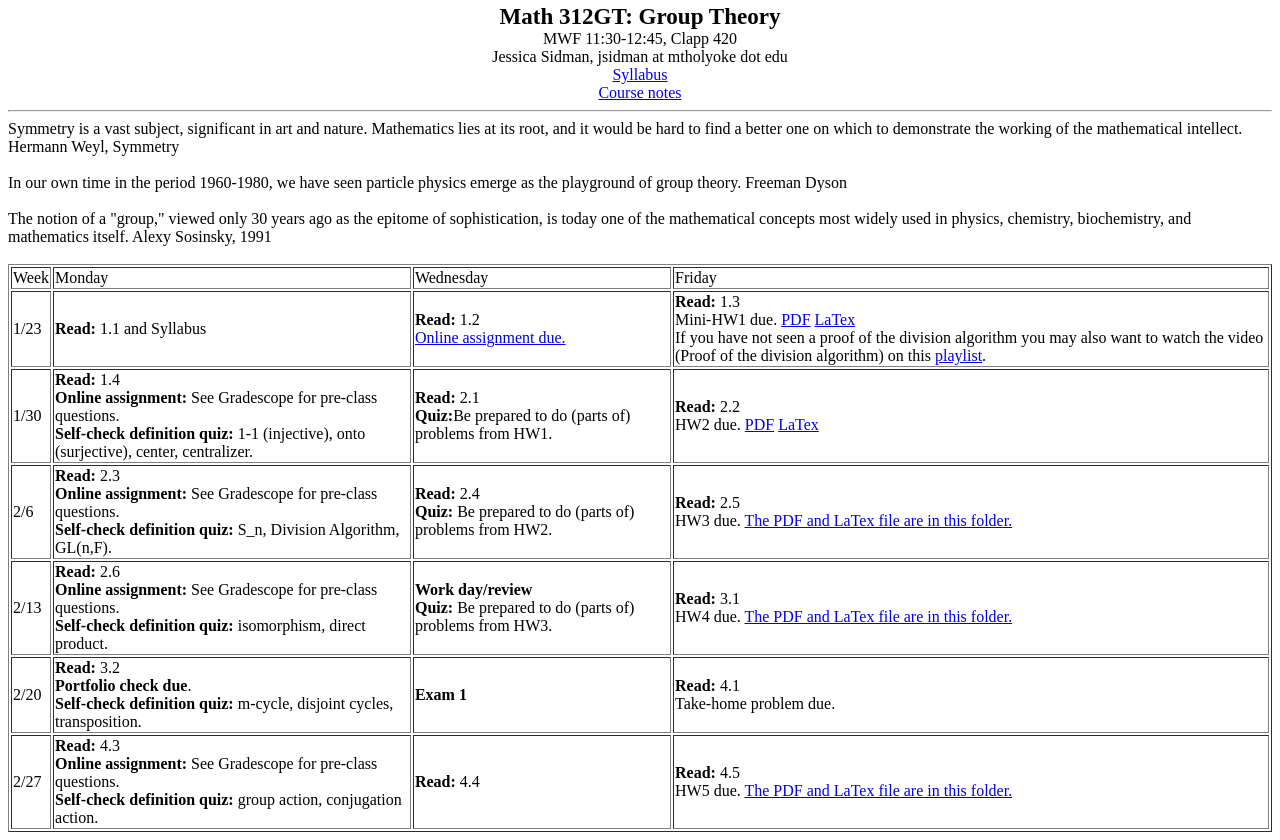
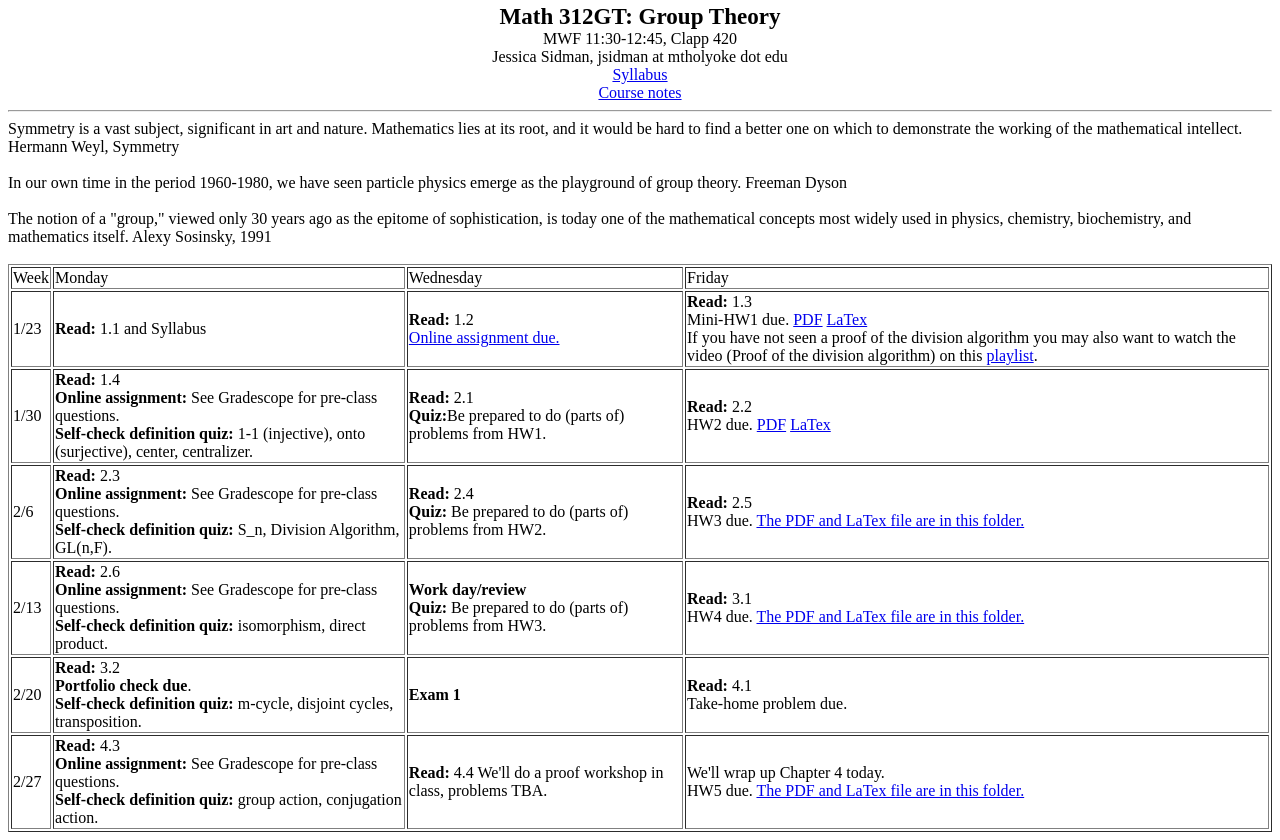
Before and after one commit to jessicasidman/math312GT, a plain HTML site: page index.html in a window 1280 px wide. Shown: the part 343-1183 px from the top of the page. Drawn offline with Linux system fonts and the light colour scheme.

Commit message:
Update index.html

```diff
--- a/index.html
+++ b/index.html
@@ -143,10 +143,11 @@ The notion of a "group," viewed only 30 years ago as the epitome of
 	<b>Online assignment:</b> See Gradescope for pre-class questions.<br>
 	<b>Self-check definition quiz:</b> group action, conjugation action.</td>
 
-      <td><b>Read: </b> 4.4</b><br>
+	<td><b>Read: </b> 4.4</b>
+	  We'll do a proof workshop in class, problems TBA.<br>
 
       </td>
-      <td><b>Read:</b> 4.5<br>
+      <td>We'll wrap up Chapter 4 today.<br>
 		HW5 due. <a href="https://drive.google.com/drive/folders/1rWTpZDz20EL0GcGodkqW_GR_bjrjIYSq?usp=share_link">The PDF and LaTex file are in this
       folder.</a>
       </td>
```
